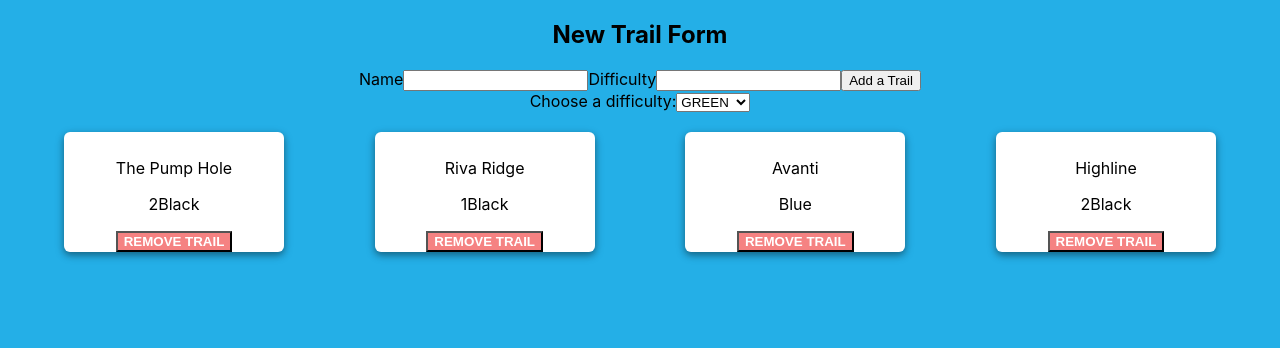
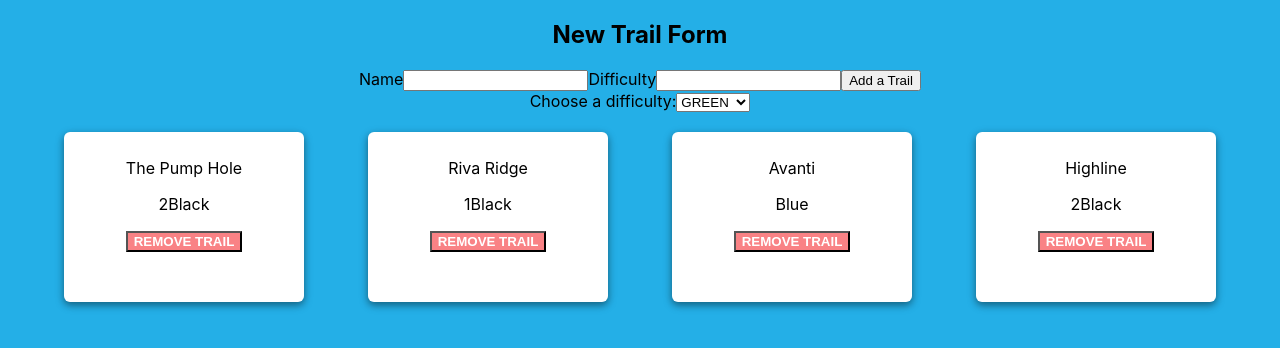
Before and after one commit to bwesterg/vail-ski, a React (Create React App) app: page / in a window 1280 px wide. Shown: the top 348 px of the page. Built offline with nearby package versions, Linux system fonts and the light colour scheme; data requests are answered from the project's data file.

Commit message:
adjust css

```diff
--- a/src/App.css
+++ b/src/App.css
@@ -17,9 +17,9 @@ body {
 }
 
 .trail-card {
-  width: 200px;
-  height: 100px;
-  box-shadow: rgba(0, 0, 0, 0.26) 0px 3px 10px, rgba(0, 0, 0, 0.23) 0px 3px 6px;
+  width: 220px;
+  height: 150px;
+  box-shadow: rgba(0, 0, 0, 0.27) 0px 3px 10px, rgba(0, 0, 0, 0.23) 0px 3px 6px;
   border-radius: 6px;
   padding: 10px;
   background-color: white;
@@ -27,7 +27,7 @@ body {
 }
 
 .delete {
-  background-color: rgb(245, 130, 130);
+  background-color: rgb(249, 130, 133);
   font-weight: 700;
   color: white;
 }
```
